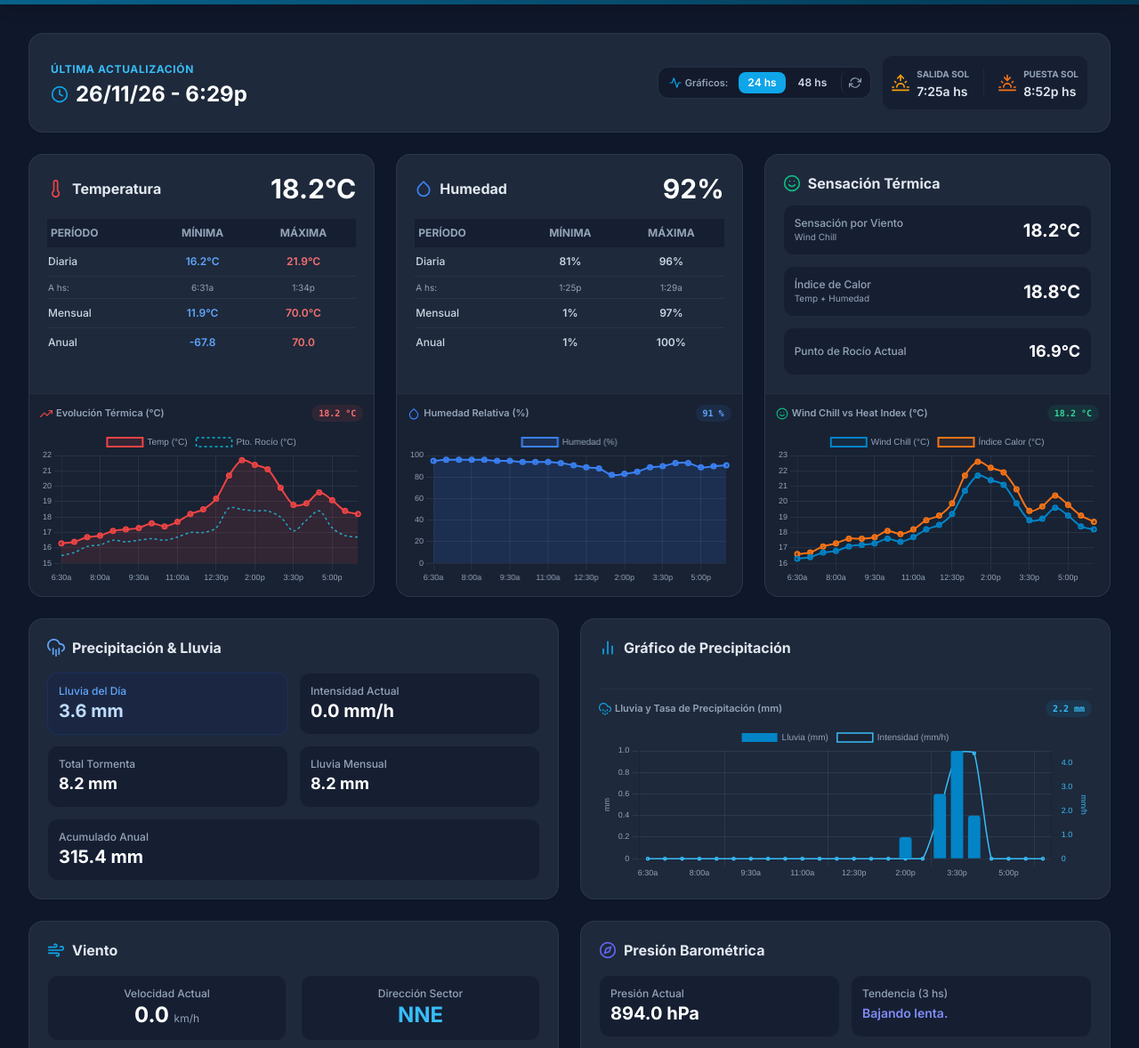
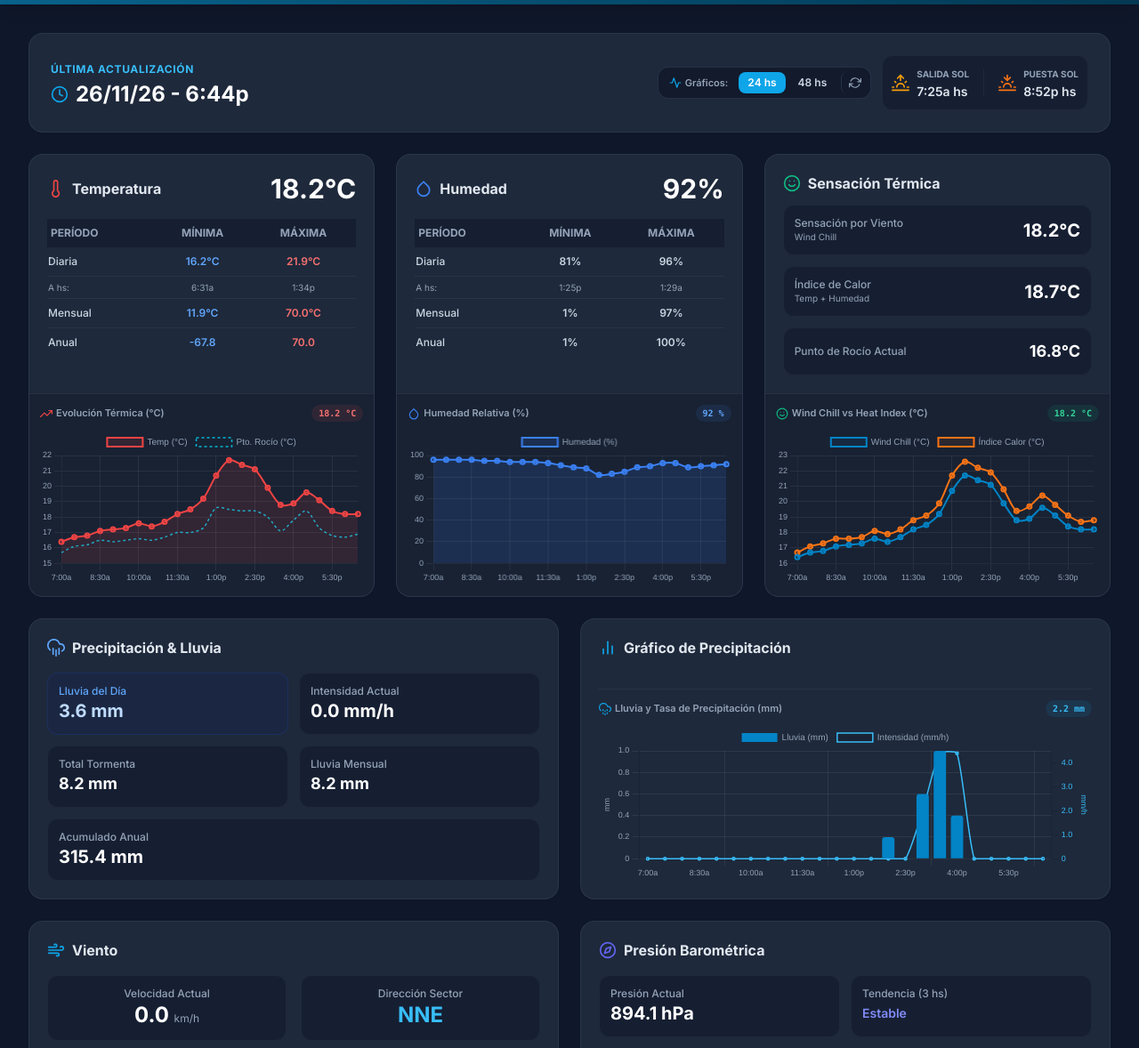
Before and after one commit to intasalta/ema_elbrete, a plain HTML site: page index.html in a window 1280 px wide. Shown: the part 122-1300 px from the top of the page at 89% size. Drawn offline with nearby package versions, Linux system fonts and the light colour scheme.

Commit message:
Actualizacion automatica: 26/11/2026 18:47:08,78

```diff
--- a/index.html
+++ b/index.html
@@ -106,7 +106,7 @@
         <span class="text-xs font-bold uppercase tracking-wider text-sky-600 dark:text-sky-400">Última actualización</span>
         <h2 class="text-xl sm:text-2xl font-bold text-slate-800 dark:text-white flex items-center gap-2 mt-0.5">
           <i data-feather="clock" class="text-sky-500 h-5 w-5"></i>
-          26/11/26 -  6:29p
+          26/11/26 -  6:44p
         </h2>
       </div>
 
@@ -284,14 +284,14 @@
               <p class="text-xs text-slate-500 dark:text-slate-400 font-medium">Índice de Calor</p>
               <p class="text-[10px] text-slate-400">Temp + Humedad</p>
             </div>
-            <span class="text-xl font-bold text-slate-800 dark:text-white">18.8°C</span>
+            <span class="text-xl font-bold text-slate-800 dark:text-white">18.7°C</span>
           </div>
 
           <div class="bg-slate-50 dark:bg-slate-900/50 p-3 rounded-xl border border-slate-100 dark:border-slate-800 flex justify-between items-center">
             <div>
               <p class="text-xs text-slate-500 dark:text-slate-400 font-medium">Punto de Rocío Actual</p>
             </div>
-            <span class="text-lg font-bold text-slate-800 dark:text-white">16.9°C</span>
+            <span class="text-lg font-bold text-slate-800 dark:text-white">16.8°C</span>
           </div>
         </div>
 
@@ -435,11 +435,11 @@
           <div class="grid grid-cols-2 gap-3 text-sm mb-4">
             <div class="bg-slate-50 dark:bg-slate-900/50 p-3 rounded-xl border border-slate-100 dark:border-slate-800">
               <p class="text-xs text-slate-500 dark:text-slate-400 font-medium">Presión Actual</p>
-              <p class="text-xl font-bold text-slate-900 dark:text-white">894.0 hPa</p>
+              <p class="text-xl font-bold text-slate-900 dark:text-white">894.1 hPa</p>
             </div>
             <div class="bg-slate-50 dark:bg-slate-900/50 p-3 rounded-xl border border-slate-100 dark:border-slate-800">
               <p class="text-xs text-slate-500 dark:text-slate-400 font-medium">Tendencia (3 hs)</p>
-              <p class="text-sm font-semibold text-indigo-600 dark:text-indigo-400 mt-1">Bajando lenta.</p>
+              <p class="text-sm font-semibold text-indigo-600 dark:text-indigo-400 mt-1">Estable</p>
             </div>
           </div>
 
```
Also changed, not shown: downld02.txt, downld08.txt, 1 other file.
